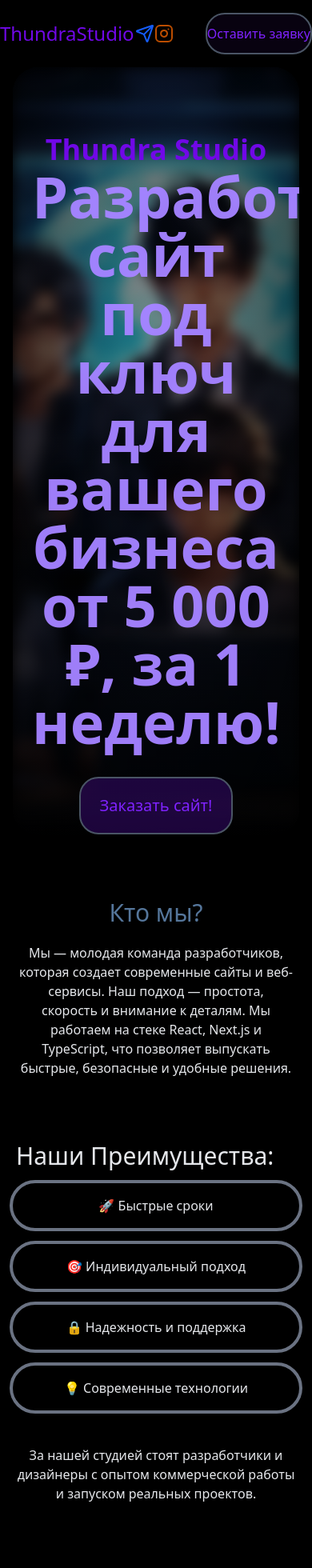
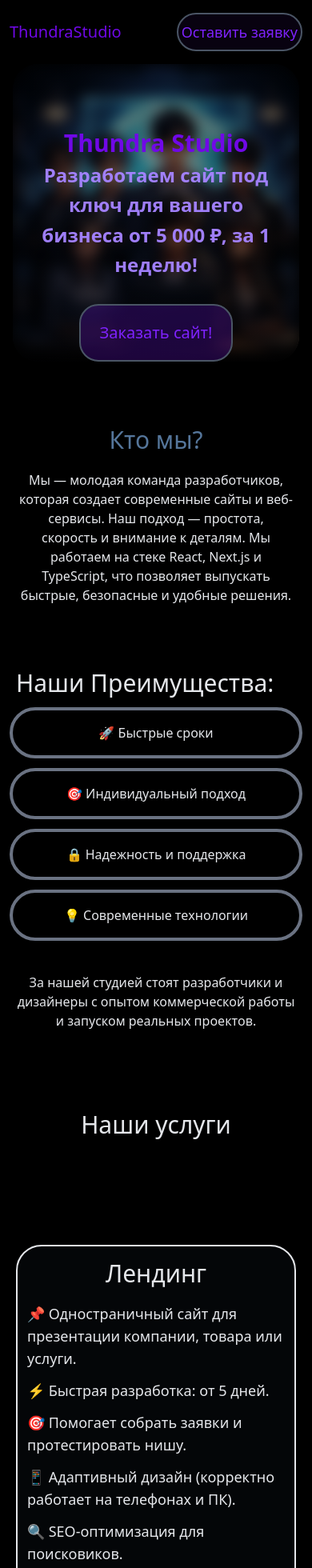
Before and after one commit to thundrastudios/landing_studio, a Next.js app: page / in a window 390 px wide. Shown: the top 1960 px of the page at 80% size. Built offline with nearby package versions, Linux system fonts and the light colour scheme.

Commit message:
refactor to phone

```diff
--- a/src/ui/Contacts.tsx
+++ b/src/ui/Contacts.tsx
@@ -28,7 +28,9 @@
 
   return (
     <>
-      <h2 className='text-7xl text-center my-20'>Оставить заявку</h2>
+      <h2 className='text-3xl md:text-5xl text-center my-20'>
+        Оставить заявку
+      </h2>
       <form
         data-aos='fade-up'
         onSubmit={handleSubmit(onSubmit)}
--- a/src/ui/Header.tsx
+++ b/src/ui/Header.tsx
@@ -1,29 +1,16 @@
 "use client";
-
-import { Instagram, Send } from "lucide-react";
 
 const Header = () => {
   return (
     <header
-      className='flex items-center justify-between md:py-6 md:px-40 md:text-2xl py-4 '
+      className='flex items-center justify-between md:py-6 md:px-40 md:text-2xl py-4 px-3 '
       data-aos='zoom-out'
     >
-      <h1 className='text-violet-700 md:text-4xl text-2xl'>ThundraStudio</h1>
+      <h1 className='text-violet-700 md:text-4xl text-xl'>ThundraStudio</h1>
       <div className='flex items-center'>
-        <div className=' flex flex-row  '>
-          <a href='https://t.me/thundrastudio' className='md:px-4'>
-            <Send className='text-blue-600' />
-          </a>
-          <a
-            href='https://www.instagram.com/thundra_studios?igsh=MWhvOHJla2ZqMGJi'
-            className='pr-10'
-          >
-            <Instagram className='text-amber-700' />
-          </a>
-        </div>
         <a
           href='#form-itcontacts'
-          className='inline-block py-3  md:text-xl bg-violet-900/10 border-2 border-gray-600 rounded-3xl md:px-4 md:py-1 hover:bg-violet-800/60 transition-all duration-250 text-violet-600 hover:text-slate-50 '
+          className='inline-block px-1 py-2 text-lg md:text-xl bg-violet-900/10 border-2 border-gray-600 rounded-3xl md:px-4 md:py-1 hover:bg-violet-800/60 transition-all duration-250 text-violet-600 hover:text-slate-50 '
         >
           Оставить заявку
         </a>
--- a/src/ui/Main.tsx
+++ b/src/ui/Main.tsx
@@ -36,10 +36,10 @@
           />
 
           {/* Контент поверх */}
-          <div className='relative z-10 text-center px-6 md:px-12 lg:px-20 md:py-24 pt-20 sm:mt-30 '>
-            <h1 className='text-4xl sm:text-5xl md:text-6xl lg:text-8xl font-extrabold text-violet-700 leading-tight'>
+          <div className='relative z-10 text-center px-6 md:px-12 lg:px-20 md:py-24 pt-20 sm:mt-30  '>
+            <h1 className=' text-3xl sm:text-8xl  font-extrabold text-violet-700 leading-tight '>
               Thundra Studio <br />
-              <span className='text-violet-400/95 text-7xl'>
+              <span className='text-violet-400/95 md:text-7xl text-2xl '>
                 Разработаем сайт под ключ для вашего бизнеса от 5 000 ₽, за 1
                 неделю!
               </span>
--- a/src/ui/Services.tsx
+++ b/src/ui/Services.tsx
@@ -1,5 +1,4 @@
 import { StaticImport } from "next/dist/shared/lib/get-img-props";
-import Image from "next/image";
 type ServiceList = IService[];
 interface IService {
   serviceName: string;
@@ -38,27 +37,29 @@
   ];
   return (
     <div>
-      <h1 className='text-6xl text-center my-25'>Наши услуги</h1>
+      <h1 className='text-3xl md:text-5xl text-center my-25'>Наши услуги</h1>
       <ul
-        className='flex flex-col md:flex-row justify-center my-25 '
+        className='flex flex-col md:flex-row justify-center my-25 mx-5  '
         data-aos='fade-right'
       >
         {Services.map((serv) => (
           <li
             key={serv.serviceName}
-            className='flex flex-col md:flex-row border-2 md:mx-10 md:px-5 rounded-4xl bg-gray-800/15  hover:bg-violet-900/10 hover:scale-110 transition-all duration-500 hover:text-violet-700 my-8 py-10 '
+            className='flex flex-col md:flex-row border-2 md:mx-10 md:px-5 rounded-4xl bg-gray-800/15  hover:bg-violet-900/10 hover:scale-110 transition-all duration-500 hover:text-violet-700 my-8 md:py-10 '
           >
             <div>
-              <h2 className='text-4xl p-5 text-center  '>{serv.serviceName}</h2>
+              <h2 className='text-3xl mt-4 md:text-4xl md:p-5 text-center  '>
+                {serv.serviceName}
+              </h2>
 
-              <ul className='text-md p-3 py-15'>
+              <ul className='text-md p-3 md:py-15'>
                 {serv.serviceDescription.map((s) => (
                   <li key={s.valueOf()} className='py-1.5 text-lg'>
                     {s}
                   </li>
                 ))}
               </ul>
-              <h2 className='text-3xl pl-15 py-5'>
+              <h2 className='text-2xl md:text-3xl md:pl-15 pl-3 pb-5'>
                 Цена от {serv.serviceCount} рублей
               </h2>
             </div>
```
